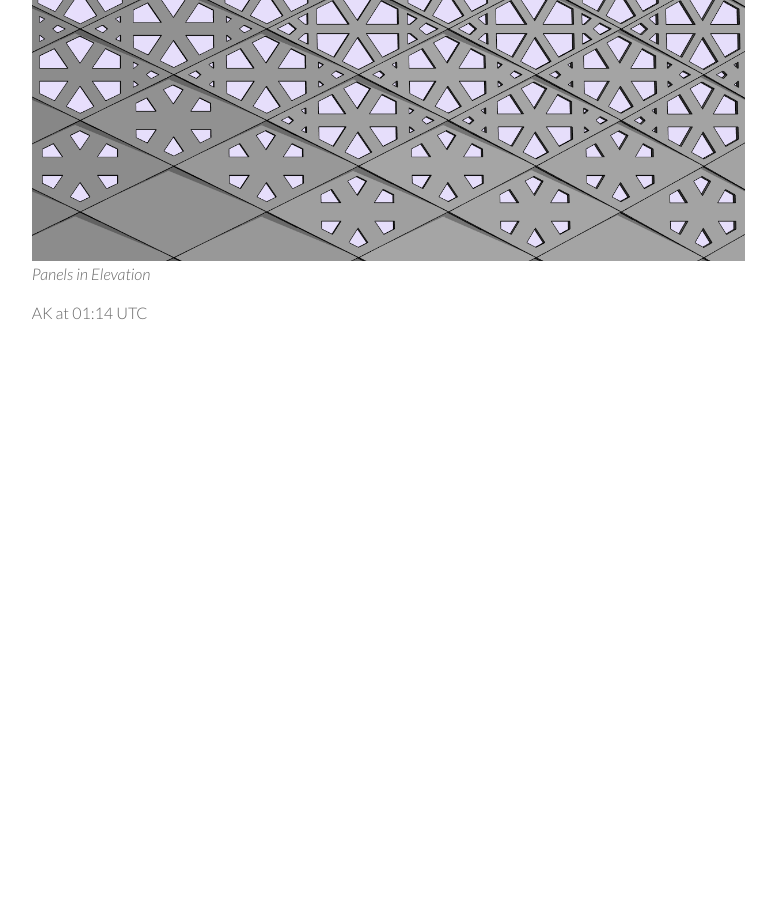
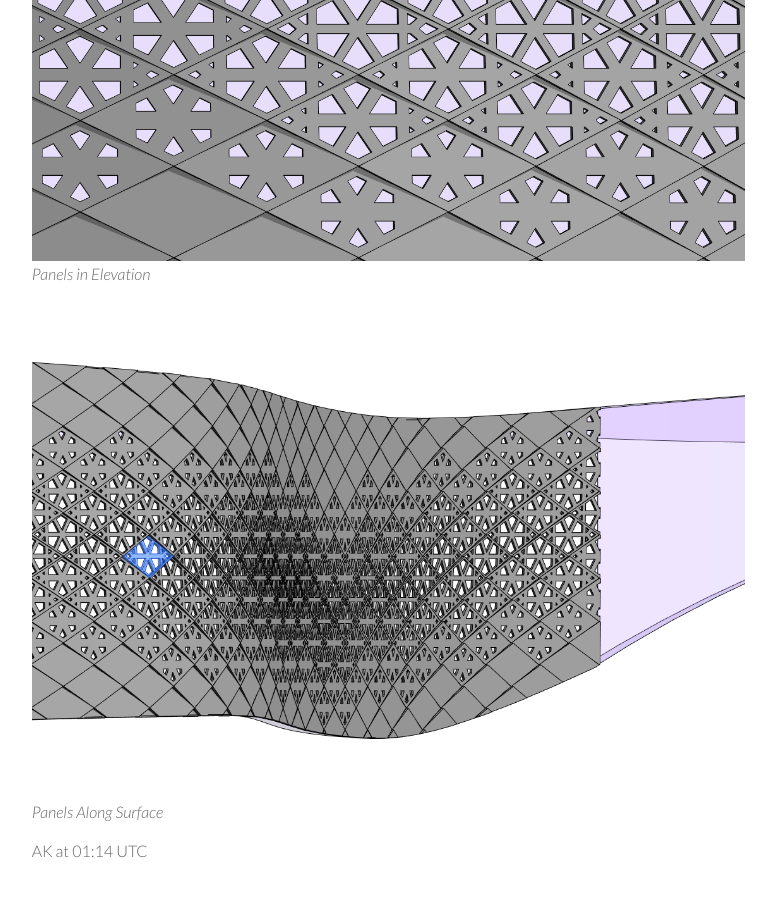
Before and after one commit to andrewkingme/andrewkingme.github.io, a Jekyll site: the page built from _work/Adaptive-Component-Panelization.md, in a window 1280 px wide and 900 px high, scrolled down 1025 px. Shown: the top 897 px of the window, without its empty margins (425-1201 px from the left). Built offline with Jekyll 4.4.1, drawn with Linux system fonts in a browser that asks for light colours; before the commit the page ends 1387 px from its top, so only the background shows below that.

Commit message:
Add Image to Post Adaptive Component Panelization

```diff
--- a/_work/Adaptive-Component-Panelization.md
+++ b/_work/Adaptive-Component-Panelization.md
@@ -19,3 +19,6 @@ Adaptive component family development of an (A) always planar 4-sided panel with
 
 ![Adaptive Component Panelization](/img/work/Adaptive-Component-Panelization-002.png)
 *Panels in Elevation*
+
+![Adaptive Component Panelization](/img/work/Adaptive-Component-Panelization-003.png)
+*Panels Along Surface*
```
Also changed, not shown: img/work/Adaptive-Component-Panelization-003.png (added).
